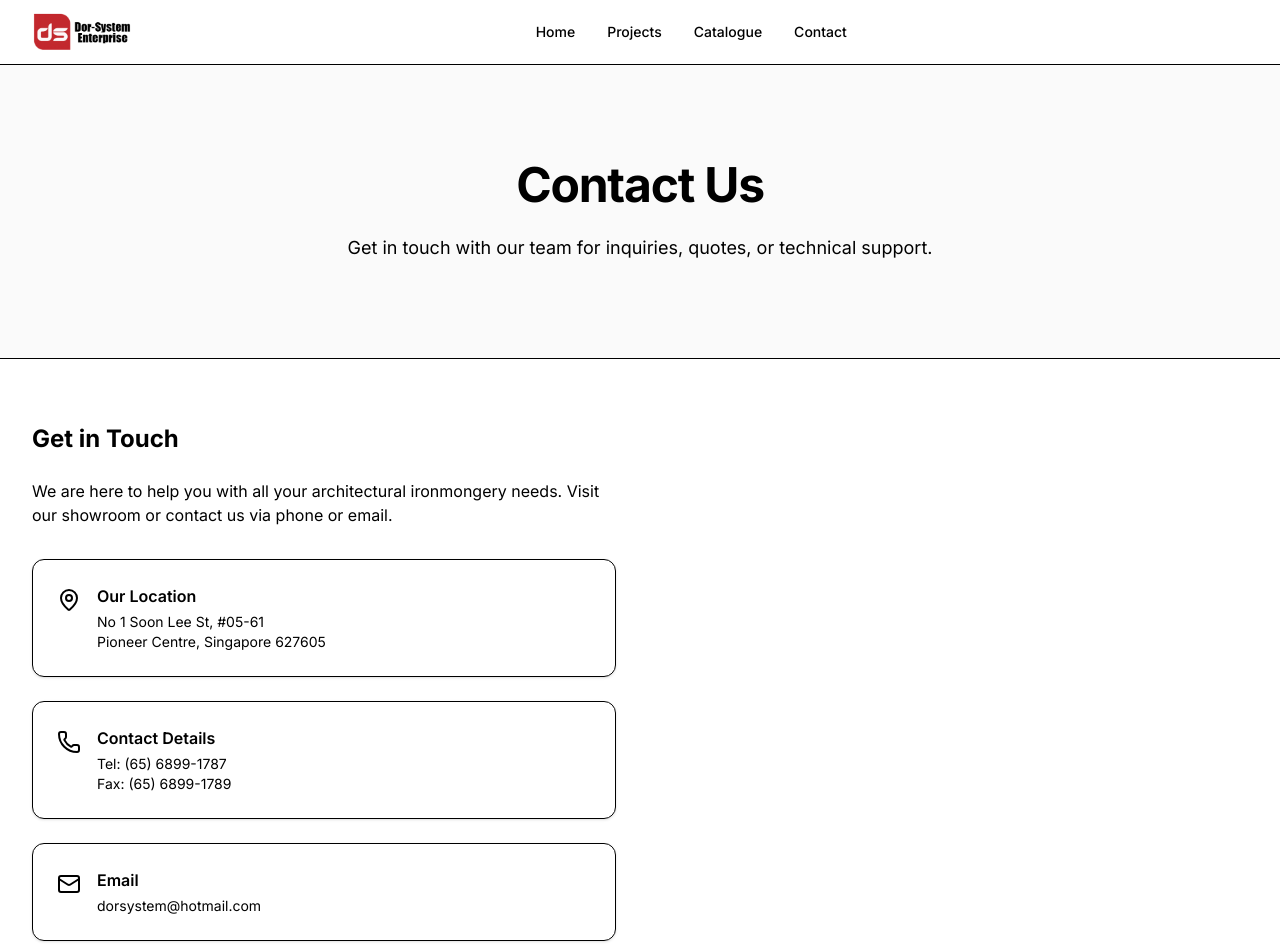
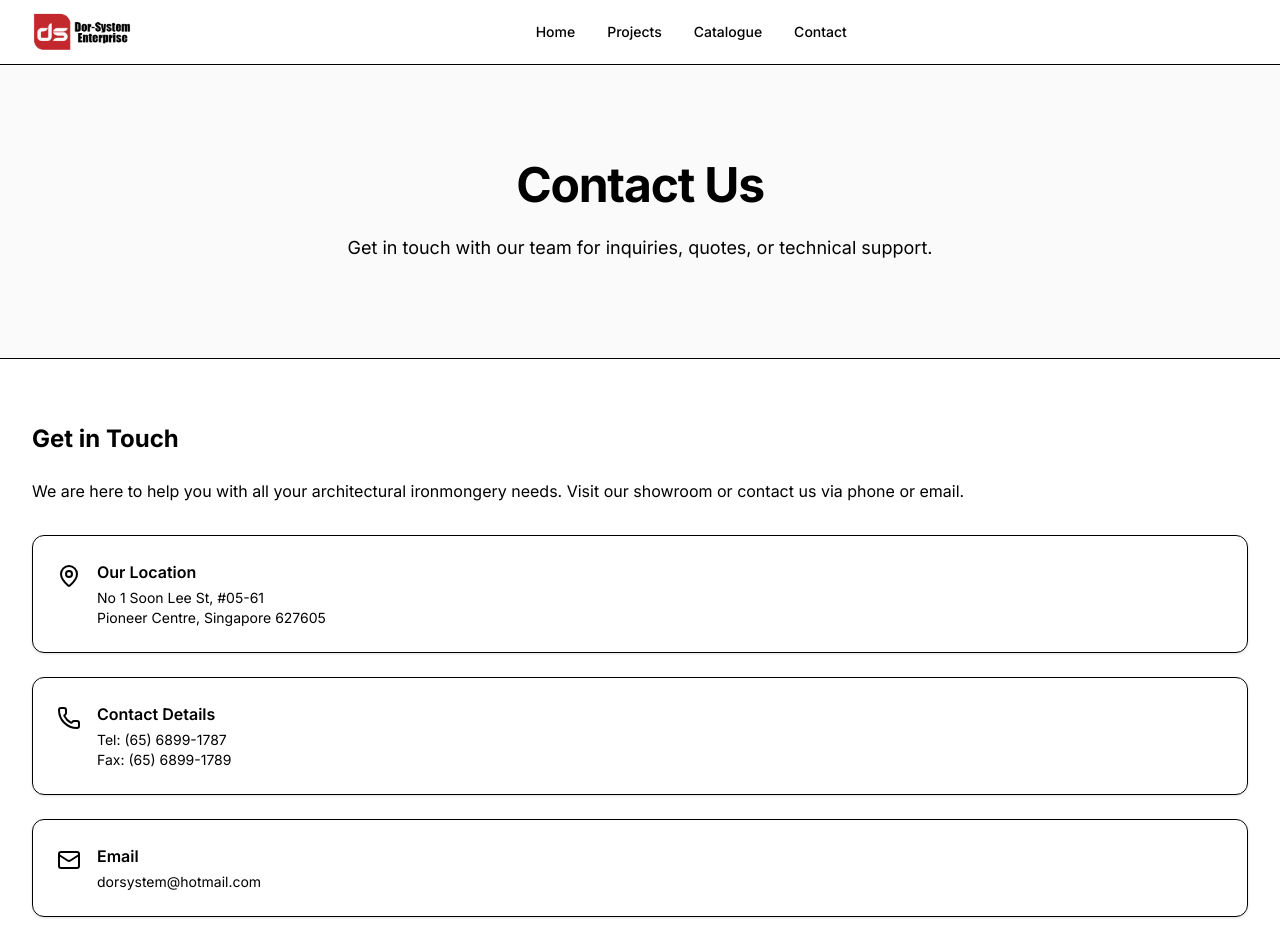
Before and after one commit to HiokKuek/dorsystem, a Next.js app: page /contact in a window 1280 px wide. Shown: the top 952 px of the page. Built offline with nearby package versions, Linux system fonts and the light colour scheme.

Commit message:
Feat: Center content on the Contact page

```diff
--- a/app/contact/page.tsx
+++ b/app/contact/page.tsx
@@ -14,7 +14,7 @@
             />
 
             <div className="container py-16">
-                <div className="grid grid-cols-1 lg:grid-cols-2 gap-12">
+                <div className="grid grid-cols-1">
                     {/* Contact Info */}
                     <div className="space-y-8">
                         <div>
```
